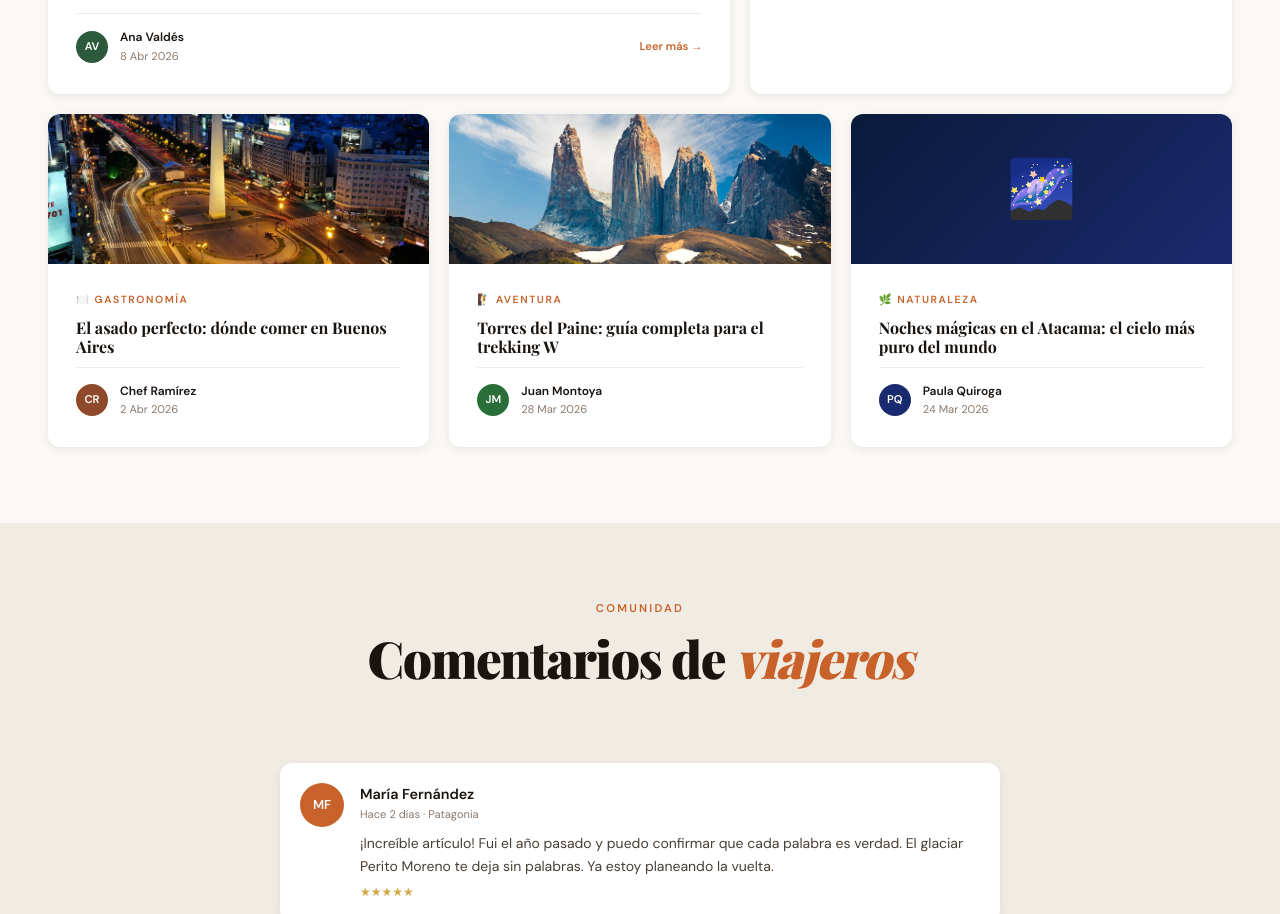
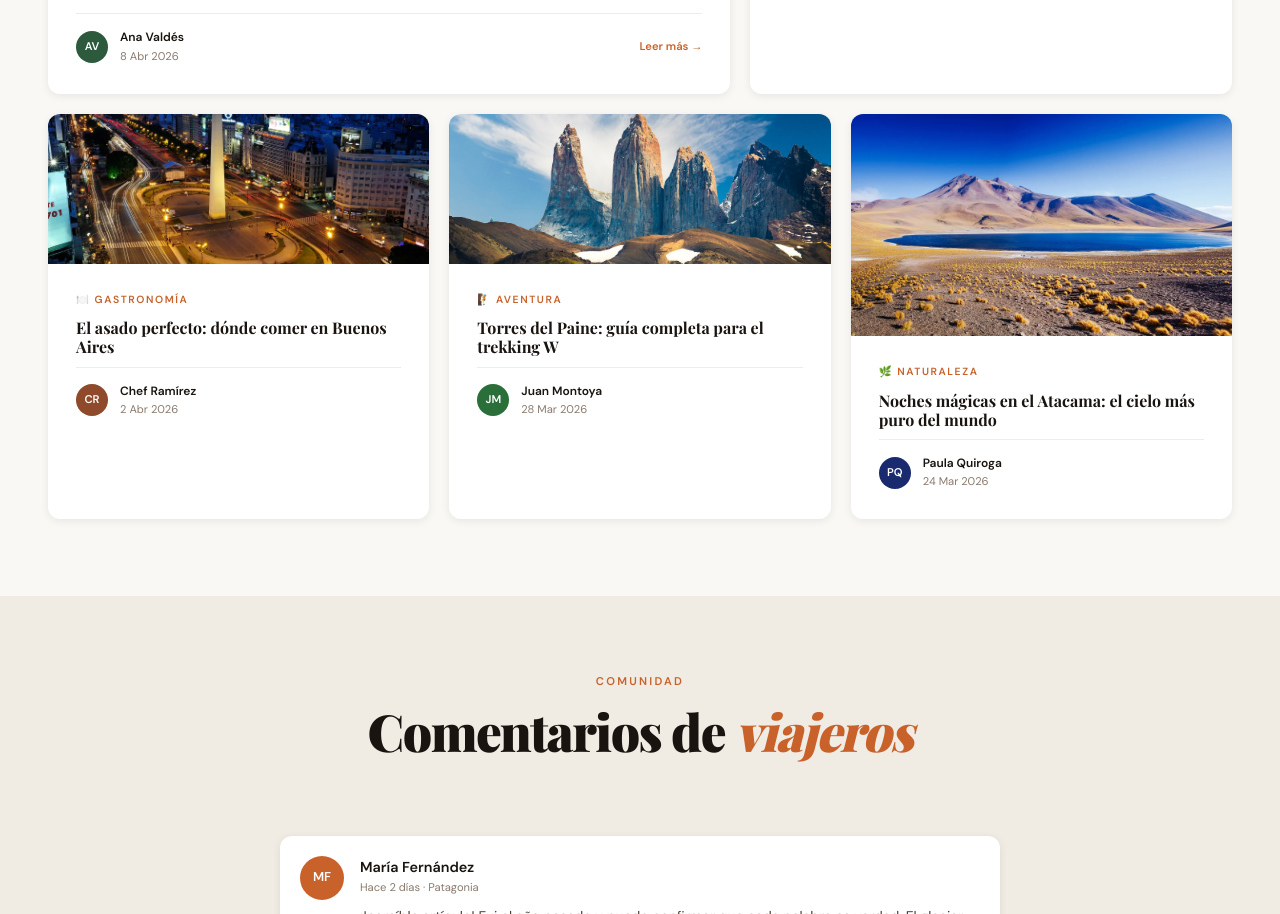
Before and after one commit to RicardoJulianFlores/TP-DE-HTML-NORTHTRAVEL., a plain HTML site: page blog.html in a window 1280 px wide. Shown: the part 960-1874 px from the top of the page. Drawn offline with nearby package versions, Linux system fonts and the light colour scheme; a web font is replaced by a local one.

Commit message:
blog de atacama

```diff
--- a/blog.html
+++ b/blog.html
@@ -156,7 +156,7 @@
     </article>
 
     <article class="article-card small" data-tag="naturaleza" role="listitem" tabindex="0" aria-label="Noches en el Atacama">
-      <div class="article-img" style="background:linear-gradient(135deg,#0a1a3a,#1a2a6e)" aria-hidden="true">🌌</div>
+      <img src="assets/blogatacama.webp" alt="Blog de Atacama">
       <div class="article-body">
         <span class="article-category">🌿 Naturaleza</span>
         <h2 class="article-title">Noches mágicas en el Atacama: el cielo más puro del mundo</h2>
```
